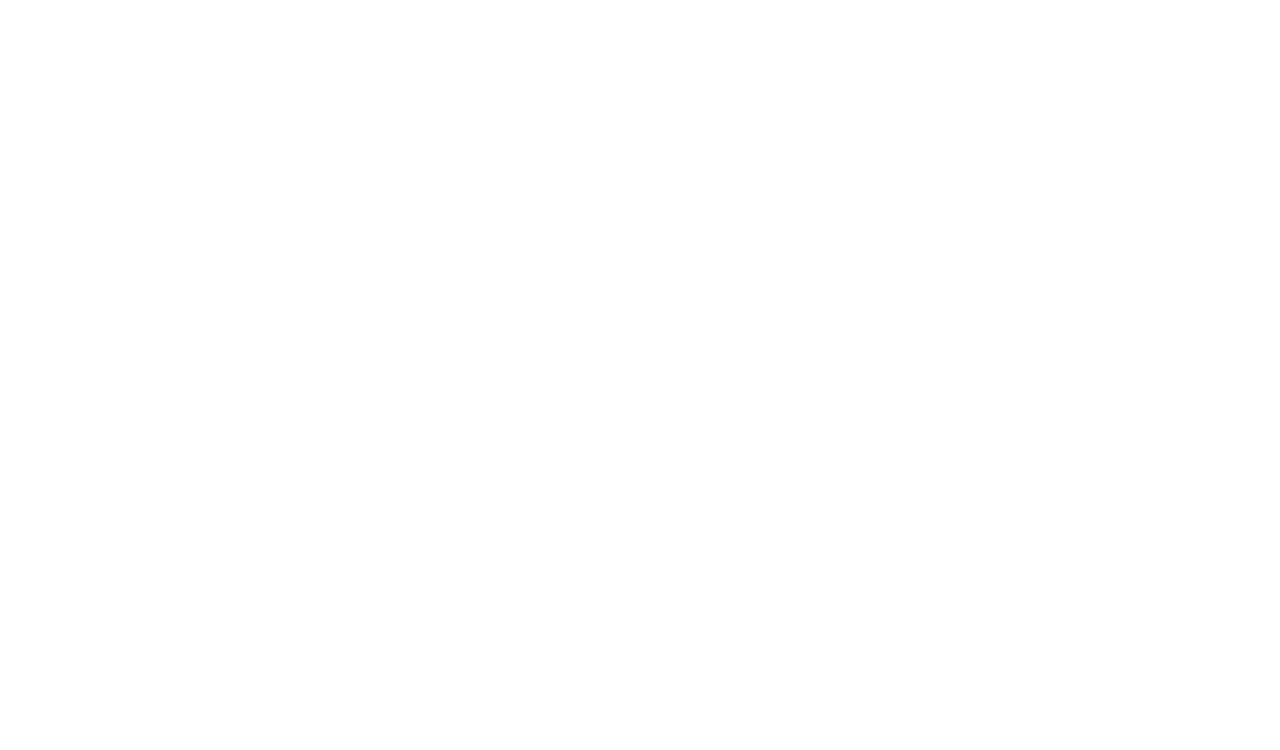
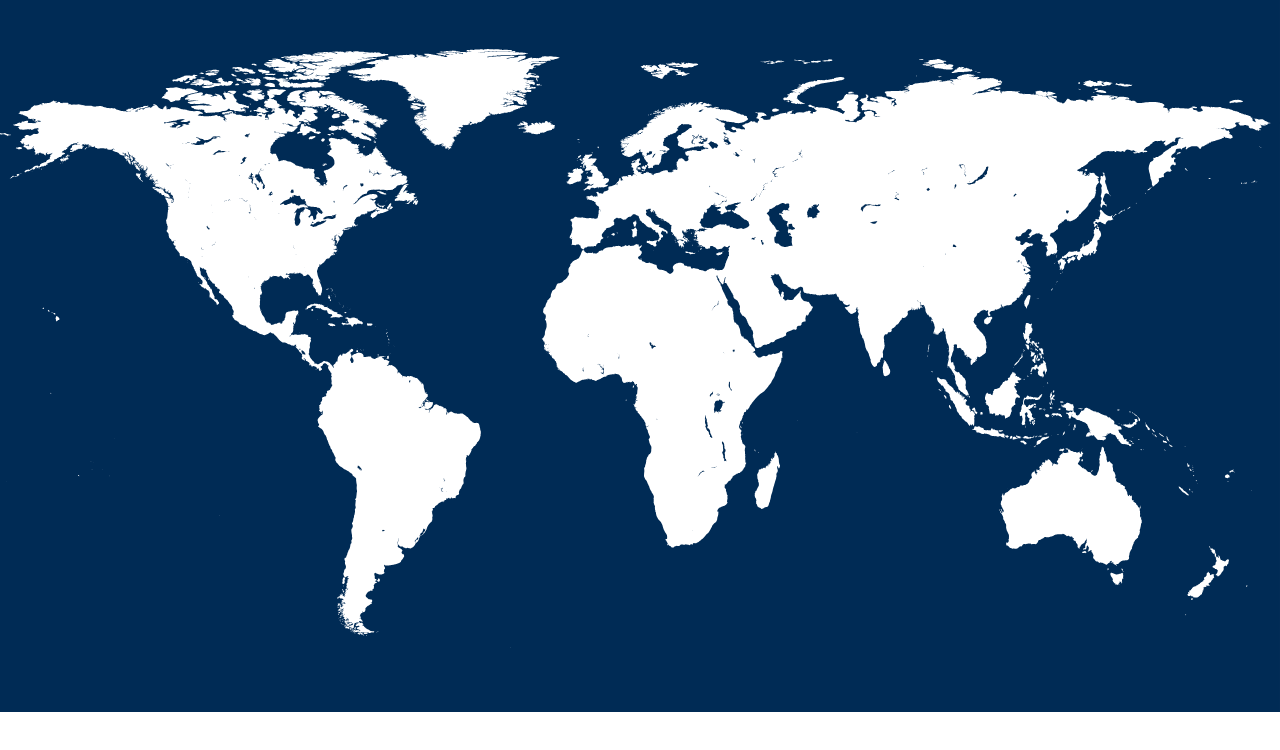
Before and after one commit to StephanKop/open-intel, a plain HTML site: page vs.html in a window 1280 px wide. Drawn offline with Linux system fonts and the light colour scheme.

Commit message:
Update vs.html

```diff
--- a/vs.html
+++ b/vs.html
@@ -9,7 +9,7 @@
         <link rel="stylesheet" href="styles/main.css">
     </head>
     <body>
-
+        <img src="images/map.svg">
         <script src="js/main.js" async defer></script>
     </body>
 </html>
```
